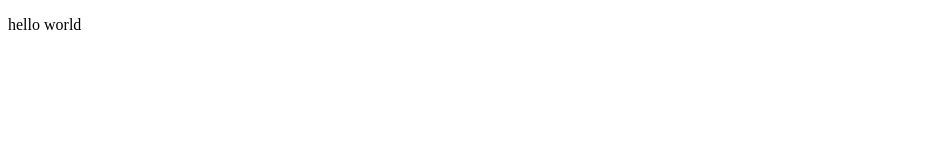
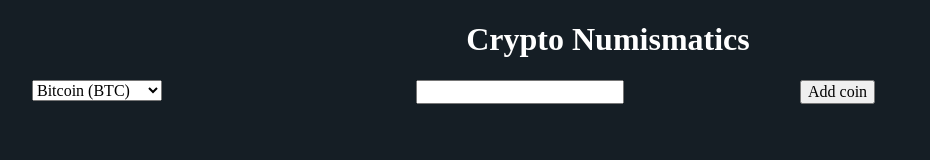
Before and after one commit to thomahau/crypto-numismatics, a website: page public/index.html in a window 1280 px wide. Shown: the whole page, without its empty margins (0-930 px from the left). Drawn offline with nearby package versions, Linux system fonts and the light colour scheme.

Commit message:
starting MVP

```diff
--- a/public/index.html
+++ b/public/index.html
@@ -5,8 +5,28 @@
 	<meta name="viewport" content="width=device-width, initial-scale=1">
 	<meta name="description" content="Cryptocurrency portfolio tracker">
 	<title>Crypto Numismatics</title>
+	<link rel="stylesheet" href="https://cdnjs.cloudflare.com/ajax/libs/normalize/4.2.0/normalize.min.css">
+	<link rel="stylesheet" type="text/css" href="style.css">
 </head>
 <body>
-	<p>hello world</p>
+	<main class="container" role="main">
+		<h1>Crypto Numismatics</h1>
+		<form class="flex-grid">
+			<div class="col">
+				<select>
+					<option value="BTC">Bitcoin (BTC)</option>
+					<option value="ETH">Ethereum (ETH)</option>
+					<option value="BTC">Ripple (XRP)</option>
+				</select>
+			</div>
+			<div class="col">
+				<input type="number">
+			</div>
+			<div class="col">
+				<button type="submit">Add coin</button>
+			</div>
+		</form>
+	</main>
+	<script src="https://code.jquery.com/jquery-3.3.1.min.js"></script>
 </body>
 </html>
--- /dev/null
+++ b/public/style.css
@@ -0,0 +1,32 @@
+* {
+	box-sizing: border-box;
+}
+
+body {
+	background-color: #151e25;
+	color: white;
+}
+
+.container {
+	max-width: 1152px;
+	margin-left: 32px;
+	margin-right: 32px;
+}
+
+h1 {
+	text-align: center;
+}
+
+.flex-grid {
+	display: flex;
+}
+
+.col {
+	flex: 1;
+}
+
+@media (max-width: 640px) {
+	.flex-grid {
+		display: block;
+	}
+}
```
